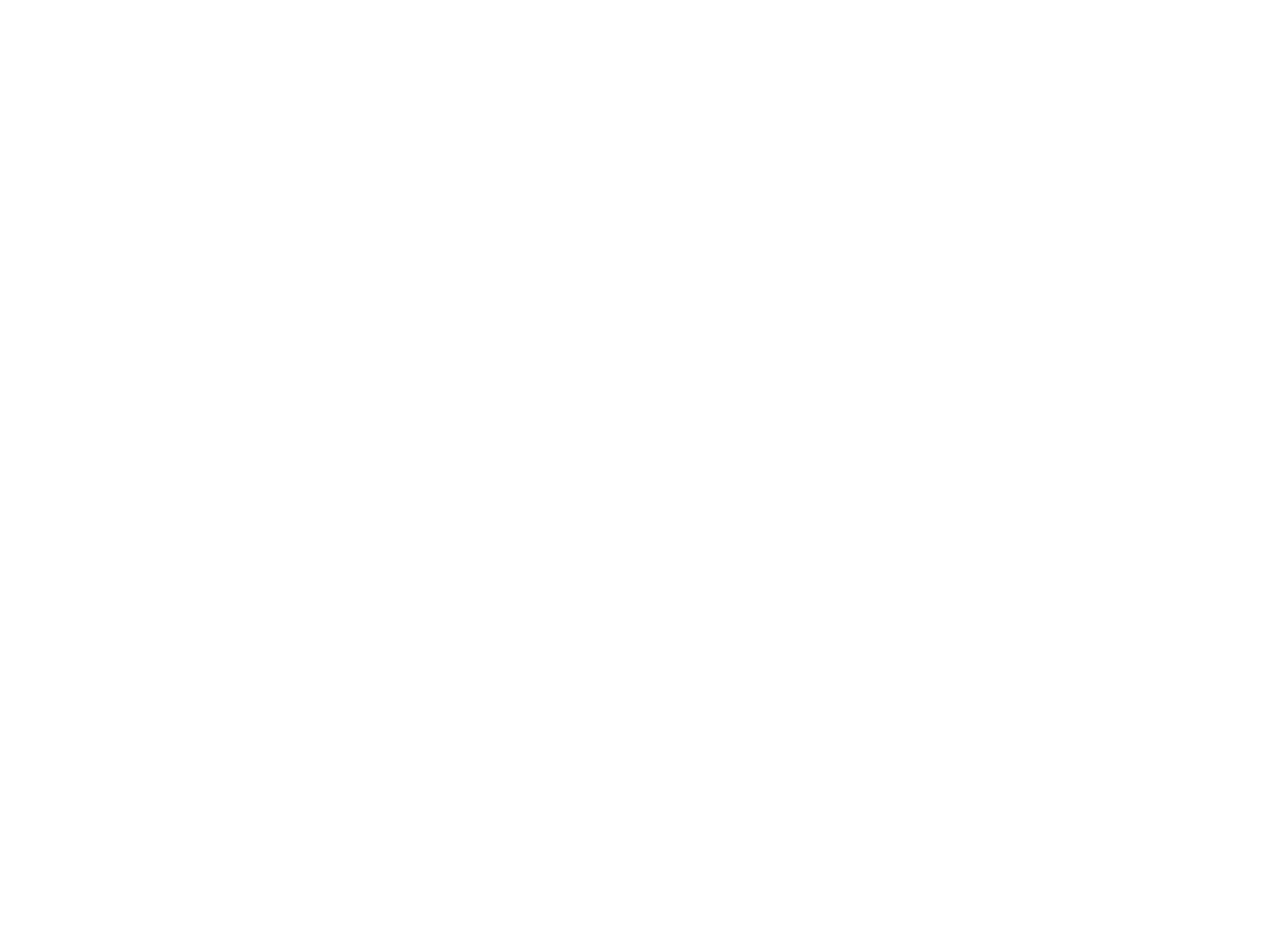
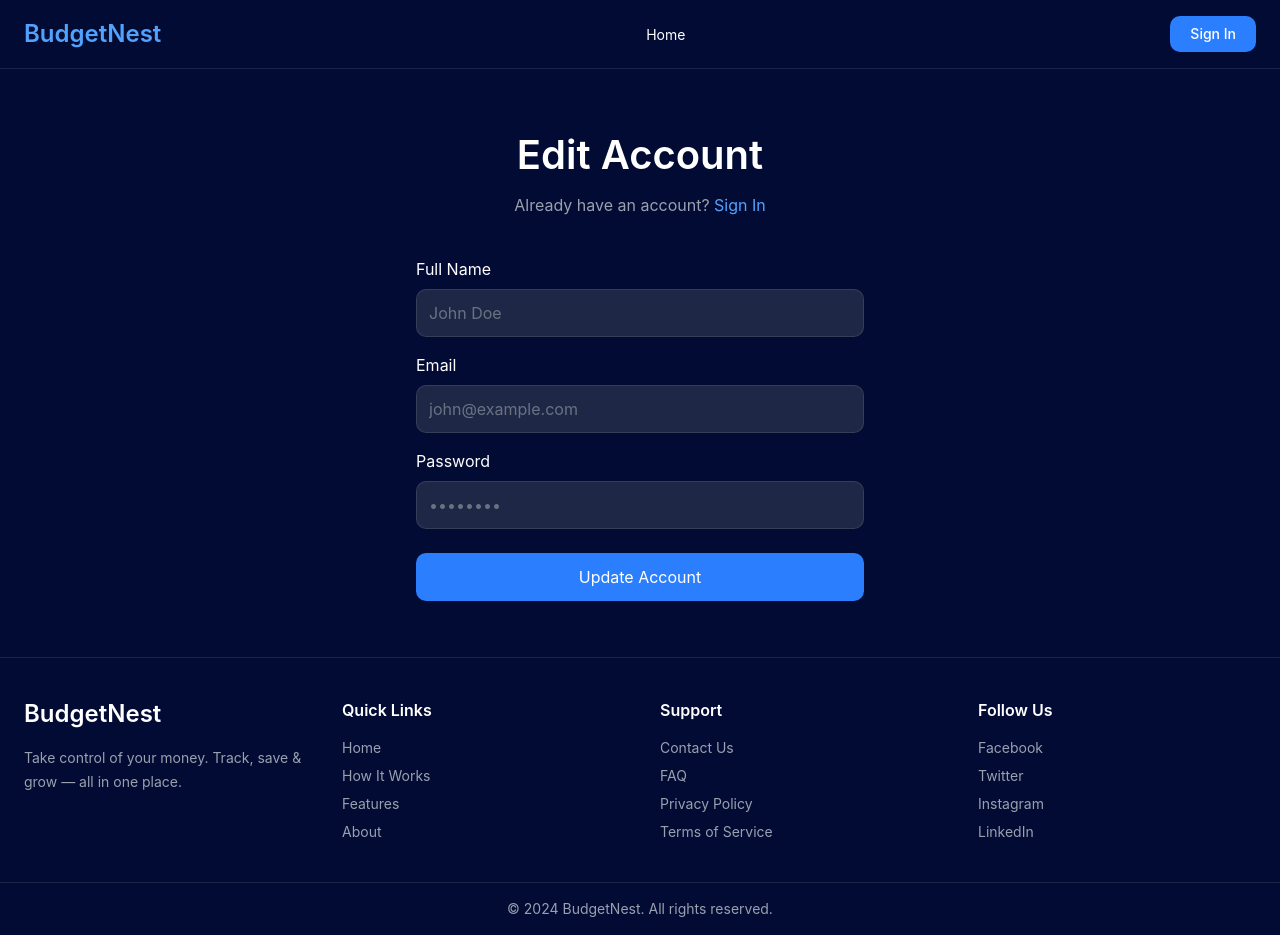
Before and after one commit to Maksas2002/Projektas1, a React (Vite) app in the folder front/: page /edit in a window 1280 px wide. Before the commit this address had no page. Before the commit the page ends 800 px from the top, so only its background shows below. Built offline with nearby package versions, Linux system fonts and the light colour scheme.

Commit message:
JSK1-74React

```diff
--- a/front/src/App.jsx
+++ b/front/src/App.jsx
@@ -5,6 +5,7 @@
 import ProtectedRoute from "./utlis/ProtectedRoute";
 import DashBoard from "./pages/DashBoard";
 import LandingPage from "./pages/LandingPage";
+import EditForm from "./components/EditForm";
 
 function App() {
   return (
@@ -15,6 +16,7 @@
       {/* 2. AUTENTIFIKACIJA */}
       <Route path="/login" element={<LoginForm />} />
       <Route path="/signup" element={<SignUpForm />} />
+       <Route path="/edit" element={<EditForm />} />
 
       {/* 3. APSAUGOTAS ADMIN MARŠRUTAS */}
       <Route
--- /dev/null
+++ b/front/src/api.js
@@ -0,0 +1 @@
+export const API = "http://localhost:3000/api/v1/user";
--- /dev/null
+++ b/front/src/components/EditForm.jsx
@@ -0,0 +1,215 @@
+
+import { Link, useNavigate } from "react-router";
+import { useForm } from "react-hook-form";
+import { useState, useEffect, useContext } from "react";
+import axios from "axios";
+import errorHandler from "../utils/errorHandler";
+import { UserContext } from "../utlis/UserContext";
+import { API } from "../api";
+
+export default function EditForm() {
+    const [error, setError] = useState(null);
+    const [success, setSuccess] = useState(null);
+    const navigate = useNavigate();
+    const { user } = useContext(UserContext);
+
+    const {
+        register,
+        handleSubmit,
+        reset,
+        formState: { errors },
+    } = useForm();
+
+    useEffect(() => {
+        const storedUser = user || JSON.parse(localStorage.getItem("user"));
+
+        if (storedUser) {
+            reset({
+                name: storedUser.name || "",
+                email: storedUser.email || "",
+                password: ""
+            });
+        }
+    }, [user, reset]);
+
+    const onSubmit = async (data) => {
+        console.log(API);
+
+        try {
+            setError(null);
+            setSuccess(null);
+
+            const response = await axios.patch(
+                `${API}/edit`,
+                data,
+                {
+                    withCredentials: true,
+                }
+            );
+            setSuccess("Account updated successfully");
+            setTimeout(() => {
+                navigate("/login");
+            }, 1200);
+        } catch (error) {
+            setError(errorHandler(error));
+        }
+    };
+
+    return (
+        <div className="min-h-screen bg-[#020b33] text-white flex flex-col">
+            <header className="border-b border-white/10">
+                <div className="mx-auto flex max-w-7xl items-center justify-between px-6 py-4">
+                    <Link to="/" className="text-2xl font-semibold text-blue-400">
+                        BudgetNest
+                    </Link>
+
+                    <nav>
+                        <Link to="/" className="text-sm text-white hover:text-blue-300">
+                            Home
+                        </Link>
+                    </nav>
+
+                    <Link
+                        to="/login"
+                        className="rounded-[10px] bg-blue-500 px-5 py-2 text-sm font-medium text-white"
+                    >
+                        Sign In
+                    </Link>
+                </div>
+            </header>
+
+            <main className="flex flex-1 items-center justify-center px-6 py-14">
+                <section className="w-full max-w-md">
+                    <div>
+                        <h1 className="text-center text-[2.5rem] font-semibold text-white">
+                            Edit Account
+                        </h1>
+                        <p className="mt-2 text-center text-[1rem] text-gray-400">
+                            Already have an account?{" "}
+                            <Link to="/login" className="text-blue-400">
+                                Sign In
+                            </Link>
+                        </p>
+                    </div>
+
+                    <form
+                        onSubmit={handleSubmit(onSubmit)}
+                        className="flex flex-col justify-center gap-4 pt-10">
+                        <div>
+                            <label className="mb-2 block text-white">Full Name</label>
+                            <input
+                                type="text"
+                                placeholder="John Doe"
+                                {...register("name", {
+                                    required: true,
+                                    minLength: 2,
+                                    maxLength: 100,
+                                })}
+                                className="block h-12 w-full rounded-[10px] border border-white/10 bg-[#1f2747] px-3 text-gray-300 outline-none placeholder:text-gray-500"
+                            />
+                            {errors.name && (
+                                <span className="mt-2 block text-sm text-red-500">
+                                    Name is required and must be from 2 to 100 characters long
+                                </span>
+                            )}
+                        </div>
+
+                        <div>
+                            <label className="mb-2 block text-white">Email</label>
+                            <input
+                                type="text"
+                                placeholder="john@example.com"
+                                {...register("email", {
+                                    required: true,
+                                    minLength: 5,
+                                    maxLength: 150,
+                                    pattern: /^[^\s@]+@[^\s@]+\.[^\s@]+$/,
+                                })}
+                                className="block h-12 w-full rounded-[10px] border border-white/10 bg-[#1f2747] px-3 text-gray-300 outline-none placeholder:text-gray-500"
+                            />
+                            {errors.email && (
+                                <span className="mt-2 block text-sm text-red-500">
+                                    Email is required and must be valid
+                                </span>
+                            )}
+                        </div>
+
+                        <div>
+                            <label className="mb-2 block text-white">Password</label>
+                            <input
+                                type="password"
+                                placeholder="••••••••"
+                                {...register("password", {
+                                    required: true,
+                                    minLength: 3,
+                                    maxLength: 100,
+                                })}
+                                className="block h-12 w-full rounded-[10px] border border-white/10 bg-[#1f2747] px-3 text-gray-300 outline-none placeholder:text-gray-500"
+                            />
+                            {errors.password && (
+                                <span className="mt-2 block text-sm text-red-500">
+                                    Password is required and must be from 3 to 100 characters long
+                                </span>
+                            )}
+                        </div>
+
+                        <input
+                            type="submit"
+                            value="Update Account"
+                            className="mt-2 cursor-pointer rounded-[10px] bg-blue-500 p-3 text-white transition hover:bg-blue-400"
+                        />
+
+                        {error && <p className="text-center text-red-500">{error}</p>}
+                        {success && <p className="text-center text-green-500">{success}</p>}
+                    </form>
+                </section>
+            </main>
+
+            <footer className="border-t border-white/10">
+                <div className="mx-auto grid max-w-7xl gap-10 px-6 py-10 md:grid-cols-4">
+                    <div>
+                        <h3 className="text-2xl font-semibold">BudgetNest</h3>
+                        <p className="mt-4 text-sm leading-6 text-gray-400">
+                            Take control of your money. Track, save &amp; grow — all in one
+                            place.
+                        </p>
+                    </div>
+
+                    <div>
+                        <h4 className="text-base font-semibold">Quick Links</h4>
+                        <ul className="mt-4 space-y-2 text-sm text-gray-400">
+                            <li>Home</li>
+                            <li>How It Works</li>
+                            <li>Features</li>
+                            <li>About</li>
+                        </ul>
+                    </div>
+
+                    <div>
+                        <h4 className="text-base font-semibold">Support</h4>
+                        <ul className="mt-4 space-y-2 text-sm text-gray-400">
+                            <li>Contact Us</li>
+                            <li>FAQ</li>
+                            <li>Privacy Policy</li>
+                            <li>Terms of Service</li>
+                        </ul>
+                    </div>
+
+                    <div>
+                        <h4 className="text-base font-semibold">Follow Us</h4>
+                        <ul className="mt-4 space-y-2 text-sm text-gray-400">
+                            <li>Facebook</li>
+                            <li>Twitter</li>
+                            <li>Instagram</li>
+                            <li>LinkedIn</li>
+                        </ul>
+                    </div>
+                </div>
+
+                <div className="border-t border-white/10 px-6 py-4 text-center text-sm text-gray-400">
+                    © 2024 BudgetNest. All rights reserved.
+                </div>
+            </footer>
+        </div>
+    );
+}
--- a/front/src/components/Header/DashHeader/DashHeader.jsx
+++ b/front/src/components/Header/DashHeader/DashHeader.jsx
@@ -2,6 +2,7 @@
 import UserLogout from "./UserLogout";
 import { useState } from "react";
 import exit from "../../../assets/box-arrow-right.svg";
+import EditAccount from "./EditAccount";
 
 function DashHeader() {
     const [show, setShow] = useState(false);
@@ -22,8 +23,8 @@
                     <h2 className="text-2xl font-semibold text-blue-400 ">My Dashboard</h2>
                     <p className="text-[1.2rem]">Personal Finance Overview</p>
                 </div>
-                <div className="flex">
-
+                <div className="flex gap-3">
+                    <EditAccount />
                     <button onClick={() => toShow()} className="flex flex-row-reverse items-center gap-2 text-sm font-medium cursor-pointer bg-blue-400 hover:bg-blue-500 px-5 py-2 rounded-[10px]" type="button"><span className="text-sm font-bold">Exit</span>
                         <img src={exit} alt="exit" className="w-4 h-4 " />
                     </button>
--- /dev/null
+++ b/front/src/components/Header/DashHeader/EditAccount.jsx
@@ -0,0 +1,11 @@
+import { Link } from "react-router";
+export default function EditAccount() {
+    return (
+          <Link
+            to="/edit"
+            className="rounded-xl bg-blue-500 px-6 py-3 text-sm font-medium text-white"
+          >
+            Edit Account
+          </Link>
+    )
+}
```
